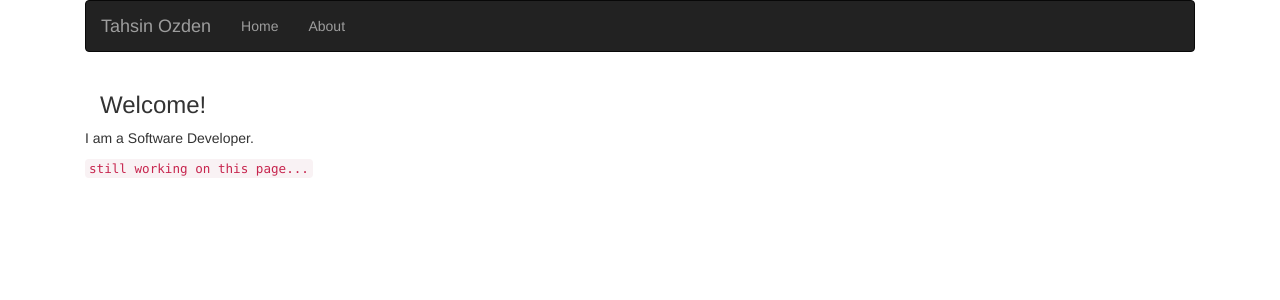
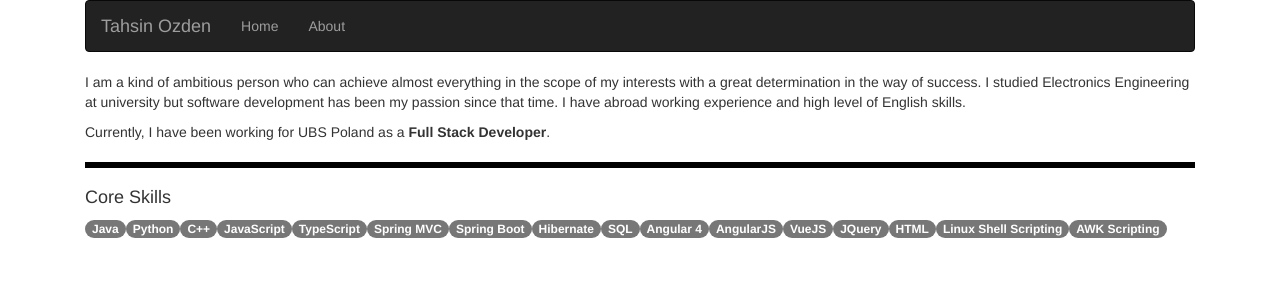
Before and after one commit to tahsinozden/me, an Angular app: page /about in a window 1280 px wide. Shown: the top 300 px of the page. Built offline with nearby package versions, Linux system fonts and the light colour scheme.

Commit message:
edited about me page.

```diff
--- a/src/app/app-about/app-about.component.html
+++ b/src/app/app-about/app-about.component.html
@@ -1,4 +1,23 @@
-<p>
-  I am a Software Developer.
-</p>
-<code>still working on this page...</code>
+<p>I am a kind of ambitious person who can achieve almost everything in the scope of my interests with a great determination in the way of success.
+I studied Electronics Engineering at university but software development has been my passion since that time.
+I have abroad working experience and high level of English skills.
+<p>Currently, I have been working for UBS Poland as a <strong>Full Stack Developer</strong>.</p>
+
+<hr style="border: solid black;">
+<h4>Core Skills</h4>
+<span class="badge">Java</span>
+<span class="badge">Python</span>
+<span class="badge">C++</span>
+<span class="badge">JavaScript</span>
+<span class="badge">TypeScript</span>
+<span class="badge">Spring MVC</span>
+<span class="badge">Spring Boot</span>
+<span class="badge">Hibernate</span>
+<span class="badge">SQL</span>
+<span class="badge">Angular 4</span>
+<span class="badge">AngularJS</span>
+<span class="badge">VueJS</span>
+<span class="badge">JQuery</span>
+<span class="badge">HTML</span>
+<span class="badge">Linux Shell Scripting</span>
+<span class="badge">AWK Scripting</span>
--- a/src/app/app.component.html
+++ b/src/app/app.component.html
@@ -20,9 +20,5 @@
       </div>
     </nav>
 
-    <div class="container">
-      <h3>Welcome!</h3>
-    </div>
-
     <router-outlet></router-outlet>
   </div>
```
